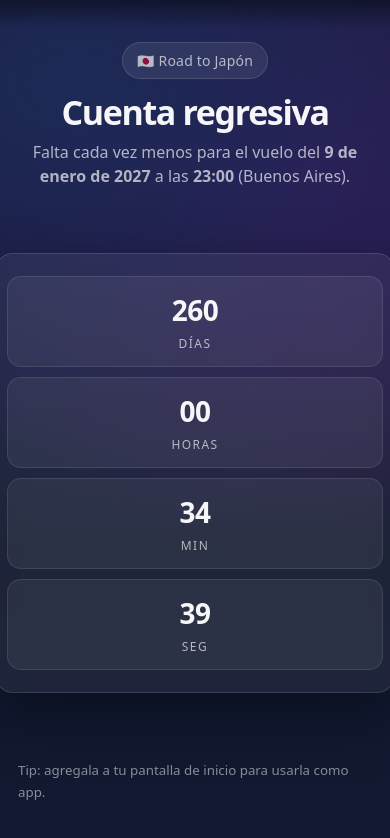
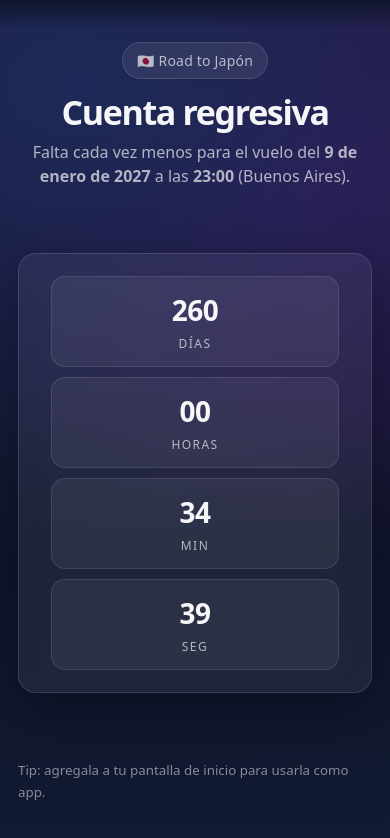
Before and after one commit to NicoCartellone/road-to-japon, a React (Vite) app: page / in a window 390 px wide. Shown: the top 838 px of the page. Built offline with nearby package versions, Linux system fonts and the light colour scheme.

Commit message:
fix: mobile timer spacing and remove horizontal scroll

```diff
--- a/src/style.css
+++ b/src/style.css
@@ -16,6 +16,12 @@
   -moz-osx-font-smoothing: grayscale;
 }
 
+*,
+*::before,
+*::after {
+  box-sizing: border-box;
+}
+
 html,
 body {
   height: 100%;
@@ -26,6 +32,7 @@ html {
     radial-gradient(900px 700px at 80% 20%, #3b155a 0%, transparent 55%),
     linear-gradient(180deg, var(--bg0), var(--bg1));
   background-color: var(--bg0);
+  overflow-x: hidden;
 }
 
 body {
@@ -34,6 +41,7 @@ body {
   overflow: hidden;
   background: transparent;
   overscroll-behavior: none;
+  overflow-x: hidden;
 }
 
 /*
@@ -61,7 +69,6 @@ body::before {
   display: grid;
   place-items: center;
   padding: 24px;
-  box-sizing: border-box;
   padding-top: calc(24px + env(safe-area-inset-top));
   padding-bottom: calc(24px + env(safe-area-inset-bottom));
 }
@@ -195,10 +202,13 @@ h1 {
     grid-template-columns: 1fr;
     gap: 10px;
     justify-items: center;
+    width: 100%;
+    padding-inline: 10px;
   }
 
   .cell {
-    width: min(440px, 100%);
+    width: 100%;
+    max-width: 440px;
   }
 
   .sep {
```
